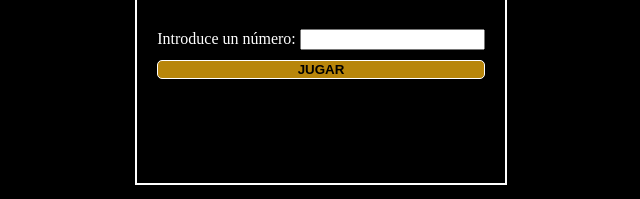
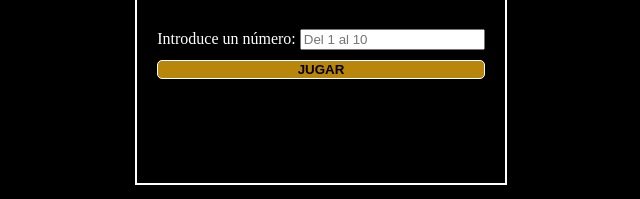
Before and after one commit to marinafnz/examen-nivelatorio, a website: page index.html in a window 1280 px wide. Shown: the part 191-390 px from the top of the page, 319-959 px from the left. Drawn offline with Linux system fonts and the light colour scheme.

Commit message:
fix(html) input id

```diff
--- a/index.html
+++ b/index.html
@@ -11,7 +11,7 @@
         <h1>LOTERÍA</h1>
         <form>
             <label for="num">Introduce un número:</label>
-            <input type="number" >
+            <input type="number" placeholder="Del 1 al 10" id="num">
         </form>
         <button id="btn">JUGAR</button>
         <p id="response"></p>
```
